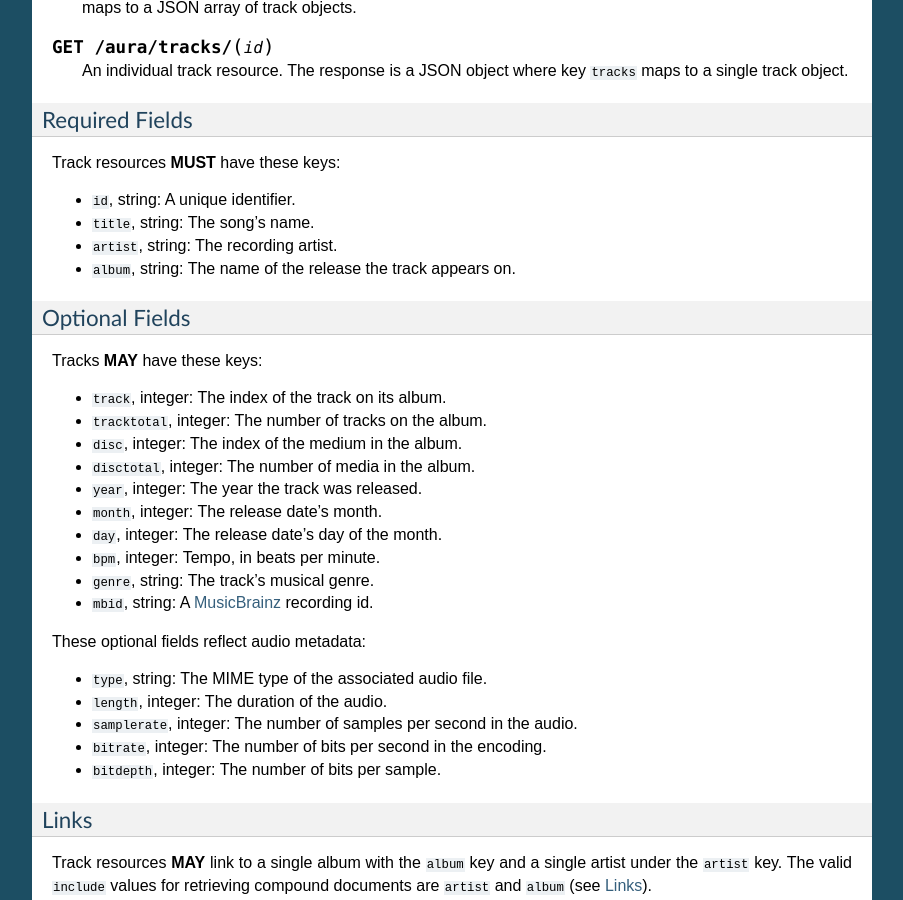
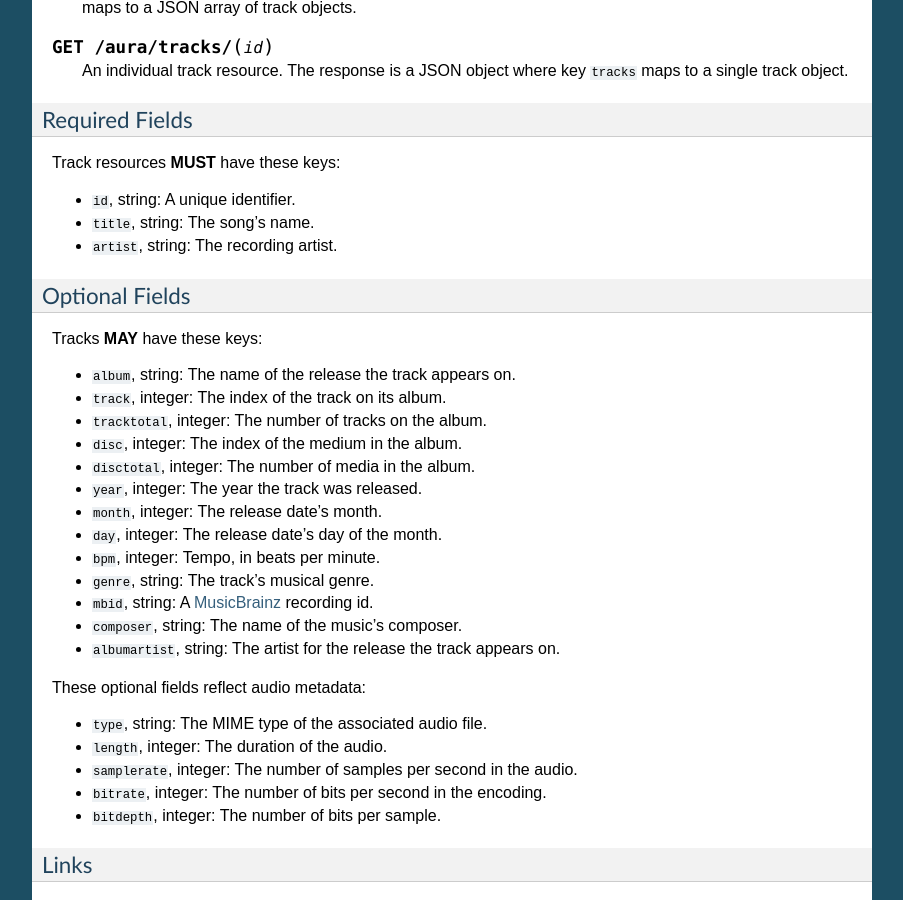
Before and after one commit to beetbox/aura, a Sphinx documentation site: the page built from docs/api.rst, in a window 1280 px wide and 900 px high, scrolled down 2689 px. Shown: the whole window, without its empty margins (198-1101 px from the left). Built offline with Sphinx 7.4.7, drawn with Linux system fonts in a browser that asks for light colours.

Commit message:
Fix #1: album, composer, albumartist

```diff
--- a/docs/api.rst
+++ b/docs/api.rst
@@ -202,13 +202,13 @@ Track resources **MUST** have these keys:
 * ``id``, string: A unique identifier.
 * ``title``, string: The song's name.
 * ``artist``, string: The recording artist.
-* ``album``, string: The name of the release the track appears on.
 
 Optional Fields
 '''''''''''''''
 
 Tracks **MAY** have these keys:
 
+* ``album``, string: The name of the release the track appears on.
 * ``track``, integer: The index of the track on its album.
 * ``tracktotal``, integer: The number of tracks on the album.
 * ``disc``, integer: The index of the medium in the album.
@@ -219,6 +219,8 @@ Tracks **MAY** have these keys:
 * ``bpm``, integer: Tempo, in beats per minute.
 * ``genre``, string: The track's musical genre.
 * ``mbid``, string: A `MusicBrainz`_ recording id.
+* ``composer``, string: The name of the music's composer.
+* ``albumartist``, string: The artist for the release the track appears on.
 
 These optional fields reflect audio metadata:
 
```
